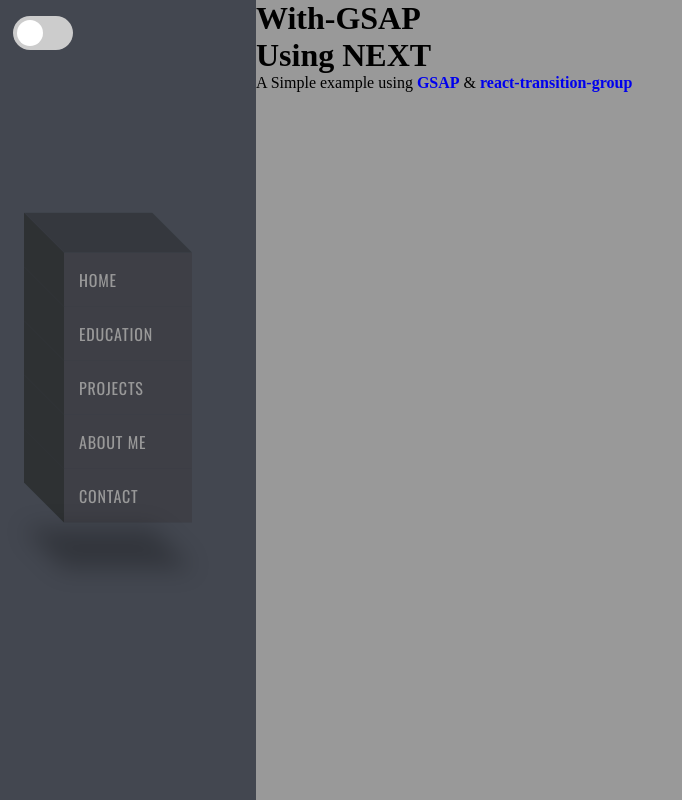
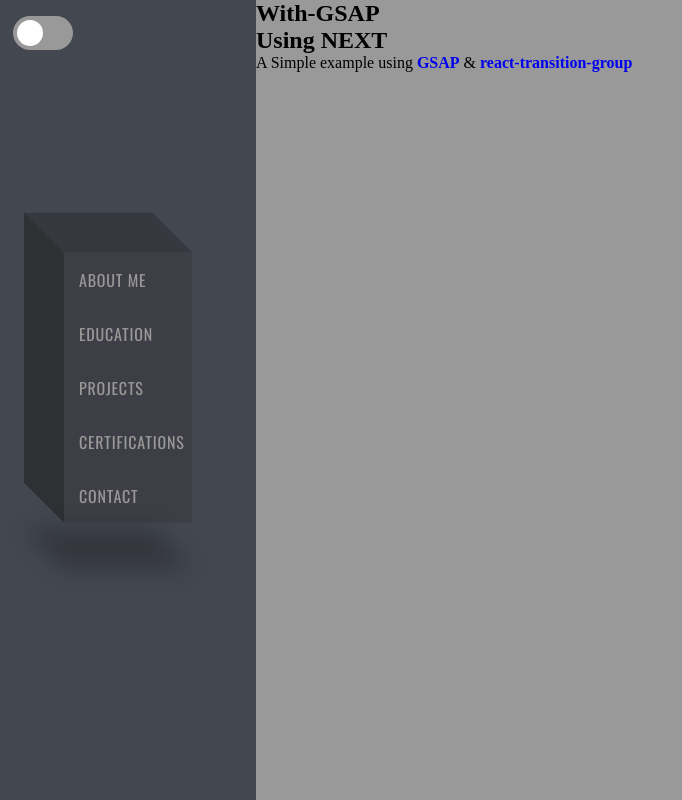
Before and after one commit to ndnghiadn/portfolio, a Next.js app: page / in a window 1280 px wide. Shown: the whole page, without its empty margins (0-682 px from the left). Built offline with nearby package versions, Linux system fonts and the light colour scheme.

Commit message:
update ui

```diff
--- a/App.scss
+++ b/App.scss
@@ -13,11 +13,18 @@
   box-sizing: border-box;
 }
 
+html {
+  scroll-behavior: smooth;
+}
+
+::selection {
+  background-color: yellow;
+}
+
 .container {
   position: relative;
   width: 100%;
-  height: 100vh;
-  background-color: #999;
+  height: 100vh;;
 
   .inner {
     display: flex;
--- a/components/Content.js
+++ b/components/Content.js
@@ -4,6 +4,7 @@ import Title from './Title'
 
 const Content = () => {
   let line1 = useRef(null)
+
   useEffect(() => {
     gsap.from([line1], 0.6, {
       delay: 0.9,
@@ -17,6 +18,8 @@ const Content = () => {
 
   return (
     <div className="content">
+
+      <section id="#" className="section">
         <Title lineContent="With-GSAP" lineContent2="Using NEXT" />
 
         <p ref={(el) => (line1 = el)} className="line">
@@ -35,6 +38,17 @@ const Content = () => {
             react-transition-group
           </a>
         </p>
+      </section>
+      <section id="education" className="section">
+        abc
+      </section>
+      <section id="projects" className="section">
+        xyz
+      </section>
+      <section id="certifications" className="section">
+        qwe
+      </section>
+
     </div>
   )
 }
--- a/data-json/sidebar-items.json
+++ b/data-json/sidebar-items.json
@@ -1,22 +1,22 @@
 [
-    {
-        "name": "Home",
-        "link": "#"
-    },
-    {
-        "name": "Education",
-        "link": "#"
-    },
-    {
-        "name": "Projects",
-        "link": "#"
-    },
     {
         "name": "About Me",
         "link": "#"
     },
     {
+        "name": "Education",
+        "link": "#education"
+    },
+    {
+        "name": "Projects",
+        "link": "#projects"
+    },
+    {
+        "name": "Certifications",
+        "link": "#certifications"
+    },
+    {
         "name": "Contact",
-        "link": "#"
+        "link": "#contact"
     }
 ]
--- a/pages/index.js
+++ b/pages/index.js
@@ -1,6 +1,7 @@
 import { CSSTransition } from 'react-transition-group'
 import { gsap } from 'gsap'
 import Home from '../components/Home'
+import Head from 'next/head'
 
 function App() {
   const onEnter = (node) => {
@@ -34,6 +35,11 @@ function App() {
 
   return (
     <>
+      <Head>
+        <title>{'<MyPortfolio />'}</title>
+        <meta name="description" content="" />
+        <link rel="icon" href="/favicon.ico" />
+      </Head>
       <div className="container">
         <CSSTransition
           in={true}
--- a/styles/_content.scss
+++ b/styles/_content.scss
@@ -4,10 +4,39 @@
     flex: 1;
     height: 100vh;
     overflow: auto;
-    background: $bg-primary-color;
+}
+
+.section {
+    width: 100%;
+    height: 100%;
 
     @include theme() {
         color: theme-get('text-color');
         background-color: theme-get('bg-color');
     }
 }
+
+
+// scrollbar
+::-webkit-scrollbar {
+    width: 1em;
+}
+
+  /* Track */
+::-webkit-scrollbar-track {
+    @include theme() {
+        background-color: theme-get('bg-color');
+    }
+}
+
+  /* Handle */
+::-webkit-scrollbar-thumb {
+    background: #434750;
+    border-radius: 100vw;
+    border: 0.2em solid #ffffff;
+}
+
+  /* Handle on hover */
+::-webkit-scrollbar-thumb:hover {
+    background: #33a3ee;
+}
--- a/styles/_sidebar.scss
+++ b/styles/_sidebar.scss
@@ -1,7 +1,7 @@
 .sidebar {
     width: max(20vw, 255px);
     height: 100vh;
-    background-color: $bg-second-color;
+    background-color: #434750;
     font-family: 'Oswald', sans-serif;
     display: flex;
     flex-direction: column;
@@ -51,7 +51,7 @@
 
             &:hover {
                 background: #33a3ee;
-                transform: translateX(5vw);
+                transform: translateX(2vw);
 
                 &::before {
                     background: #1f5378;
@@ -72,7 +72,7 @@
             a {
                 width: 100%;
                 text-decoration: none;
-                color: $text-color;
+                color: $main-bg-color;
                 display: block;
                 text-transform: uppercase;
                 letter-spacing: 0.05em;
@@ -97,7 +97,7 @@
 
         &:checked + .slider {
 
-            background-color: #2196F3;
+            background-color: $darkmode-bg-color;
             &::before {
                 transform: translateX(26px);
             }
@@ -112,7 +112,7 @@
     left: 0;
     right: 0;
     bottom: 0;
-    background-color: #ccc;
+    background-color: $main-bg-color;
     -webkit-transition: .4s;
     transition: .4s;
     border-radius: 34px;
--- a/styles/_variables.scss
+++ b/styles/_variables.scss
@@ -1,16 +1,15 @@
+$main-text-color: black;
+$main-bg-color: #999;
+$darkmode-text-color: white;
+$darkmode-bg-color: #424242;
+
 $themes: (
+  lightTheme: (
+    'text-color': $main-text-color,
+    'bg-color': $main-bg-color,
+  ),
   darkTheme: (
-    'text-color': white,
-    'bg-color': #424242
+    'text-color': $darkmode-text-color,
+    'bg-color': $darkmode-bg-color,
   ),
-  lightTheme: (
-    'text-color': black,
-    'bg-color': #999,
-  )
 );
-
-$main-color: #FFFFFF;
-$second-color: #999;
-$text-color: #999;
-$bg-primary-color: #999;
-$bg-second-color: #434750;
```
Also changed, not shown: public/vercel.svg (deleted). Lines whose indentation alone changed are shown as unchanged.
